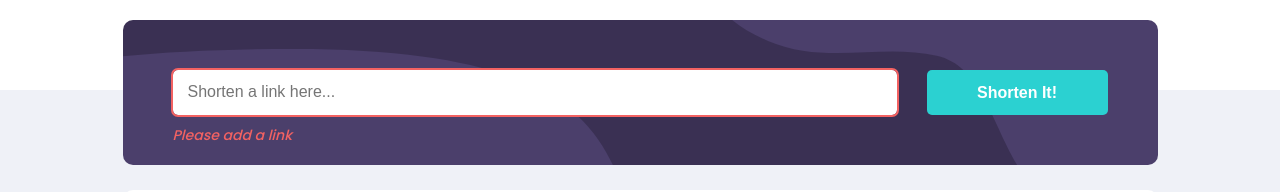
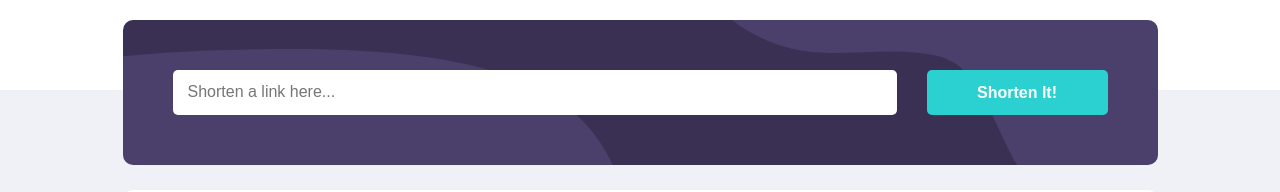
Before and after one commit to F4eNn/Url-shortening, a Next.js app: page / in a window 1280 px wide. Shown: the part 598-790 px from the top of the page. Built offline with nearby package versions, Linux system fonts and the light colour scheme.

Commit message:
added validation for input

```diff
--- a/src/components/UI/link-button/LinkButton.tsx
+++ b/src/components/UI/link-button/LinkButton.tsx
@@ -1,9 +1,11 @@
 import classes from './LinkButton.module.scss'
+import { ButtonProps } from '@/models/interfaces'
 
-interface ButtonProps {
-	text: string
+export const LinkButton = ({ text}: ButtonProps) => {
+	return (
+		<button
+			className={classes.button}>
+			{text}
+		</button>
+	)
 }
-
-export const LinkButton = ({ text }: ButtonProps) => {
-	return <button className={classes.button}>{text}</button>
-}
--- a/src/components/link-generator/LinkForm.tsx
+++ b/src/components/link-generator/LinkForm.tsx
@@ -1,20 +1,55 @@
 'use client'
+import { useState, useRef} from 'react'
+import classes from './LinkForm.module.scss'
+import { FormElem } from '@/models/types'
 
-import { useState } from 'react'
-import classes from './LinkForm.module.scss'
 export const LinkForm = () => {
-	const [isValid, setIsValid] = useState(true)
+	const expression =
+		/(https?:\/\/(?:www\.|(?!www))[a-zA-Z0-9][a-zA-Z0-9-]+[a-zA-Z0-9]\.[^\s]{2,}|www\.[a-zA-Z0-9][a-zA-Z0-9-]+[a-zA-Z0-9]\.[^\s]{2,}|https?:\/\/(?:www\.|(?!www))[a-zA-Z0-9]+\.[^\s]{2,}|www\.[a-zA-Z0-9]+\.[^\s]{2,})/gi
+	const regex = new RegExp(expression)
+	const [isEmpty, setIsEmpty] = useState(false)
+	const [isInvalid, setIsInvalid] = useState(false)
+	const input = useRef<HTMLInputElement>(null)
 
-	const addInvalidClass = isValid ? classes.invalid : ''
-	const addErrorMsg = isValid ? <p className={classes.error}>Please add a link</p> : null
+	const clearInput = () => {
+		input.current!.value = ''
+	}
+	const handleFocus = () => {
+		input.current?.blur()
+	}
+	const checkInputValidation = (e: FormElem) => {
+		e.preventDefault()
+		const inputValue = input.current?.value
+
+		if (inputValue?.trim() === '') {
+			setIsInvalid(false)
+			setIsEmpty(true)
+			handleFocus()
+		} else if (!inputValue?.match(regex)) {
+			setIsEmpty(false)
+			setIsInvalid(true)
+			handleFocus()
+		} else {
+			setIsInvalid(false)
+			setIsEmpty(false)
+			clearInput()
+		}
+	}
+	const addInvalidClass = isEmpty || isInvalid ? classes.invalid : ''
+	const addEmptyInputMsg = isEmpty ? <p className={classes.error}>Please add a link</p> : null
+	const addInvalidLinktMsg = isInvalid ? <p className={classes.error}>Please provide a valid link</p> : null
 	return (
-		<form className={classes.form}>
+		<form
+			onSubmit={checkInputValidation}
+			className={classes.form}>
 			<input
+				ref={input}
 				className={addInvalidClass}
 				type='text'
 				placeholder='Shorten a link here...'
 			/>
-			{addErrorMsg}
+			{addEmptyInputMsg}
+			{addInvalidLinktMsg}
 		</form>
 	)
 }
--- a/src/components/link-generator/LinkGenerator.tsx
+++ b/src/components/link-generator/LinkGenerator.tsx
@@ -1,14 +1,22 @@
+'use client'
 import classes from './LinkGenerator.module.scss'
 import { Wrapper } from '../UI/wrapper/Wrapper'
 import { LinkForm } from './LinkForm'
 import { LinkButton } from '../UI/link-button/LinkButton'
 import { LinksContainer } from './shortened-links-box/LinksContainer'
 export const LinkGenerator = () => {
+
+
+	const onFormHandler = (inputValue: string | undefined) =>{
+		console.log('kliknieeto')
+	}
+
+
 	return (
 		<Wrapper>
 			<div className={classes.generator}>
 				<div className={classes['form-container']}>
-					<LinkForm />
+					<LinkForm  />
 					<div className={classes['button-box']}>
 						<LinkButton text='Shorten It!' />
 					</div>
--- /dev/null
+++ b/src/models/interfaces.tsx
@@ -0,0 +1,5 @@
+
+
+export interface ButtonProps  {
+	text: string
+}
--- /dev/null
+++ b/src/models/types.tsx
@@ -0,0 +1 @@
+export type FormElem = React.FormEvent<HTMLFormElement>
```
